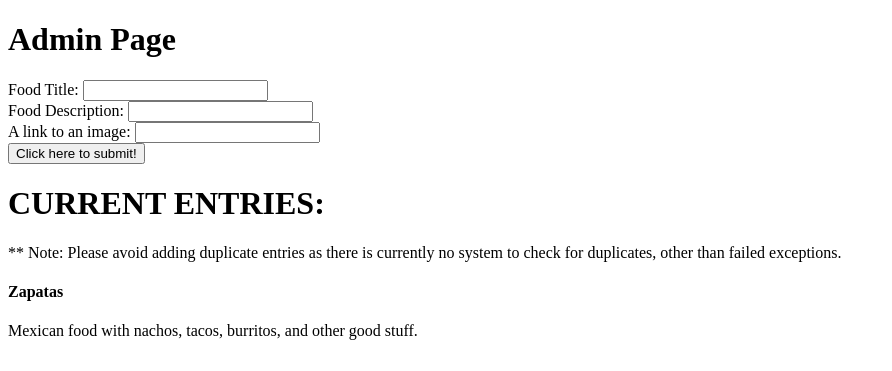
After one commit to im-hungry-for-petrol/DIPPR, a Flask app: page /admin in a window 1280 px wide. The commit adds this page. Shown: the top 371 px of the page, without its empty margins (0-892 px from the left). Run offline with Flask 2, Linux system fonts and the light colour scheme; data comes from the database, SQL or seed files in the repository; both versions use the stored data as it was after the commit.

Commit message:
Added admin page

```diff
--- a/app.py
+++ b/app.py
@@ -95,6 +95,42 @@ def waiting_conclusion():
 def conclusion():
     return render_template('conclusion.html')
 
+class Admin(db.Model):
+    """
+    Model for administering the database
+    """
+    id = db.Column(db.Integer, primary_key=True)
+    food_title = db.Column(db.String(20), unique=True, nullable=False)
+    food_description = db.Column(db.Text, unique=True, nullable=False)
+    food_img_link = db.Column(db.String(100), unique=True, default="Food Image")
+
+    def __repr__(self):
+        return "Food title: " + self.food_title + "Food Description: " + self.food_description
+
+    def __init__(self, food_title, food_description, food_img_link):
+        self.food_title = food_title
+        self.food_description = food_description
+        self.food_img_link = food_img_link
+
+@app.route('/admin', methods=['GET', 'POST'])
+def admin():
+    """
+    Adding instances to the database
+    """
+    current_entries = Admin.query.all()
+
+    if request.method == 'POST':
+        food_title = request.form['title']
+        food_description = request.form['description']
+        food_link = request.form['img']
+
+        new_food_item = Admin(food_title, food_description, food_link)
+        db.session.add(new_food_item)
+        db.session.commit()
+
+        return render_template('admin.html', message="Successfully added.", current_entries=current_entries)
+    return render_template('admin.html', current_entries=current_entries)
+
 if __name__ == "__main__":
     db.create_all()
     socketio.run(app, debug=True)
--- a/planning.txt
+++ b/planning.txt
@@ -29,6 +29,11 @@ LANGUAGES
 # CONCLUSION PAGE
 [] "And the choice food is..." <choice_food>
 [] "Go back to Homepage"
+
+# ADMIN PAGE
+[*] Adding new entries
+[*] Viewing previous entries
+[] Updating previous entries
 =====================================================
 FUNCTIONALITY
 {more research needed}
--- /dev/null
+++ b/templates/admin.html
@@ -0,0 +1,32 @@
+<!DOCTYPE html>
+<html>
+  <head>
+    <title> ADMIN </title>
+  </head>
+  <body>
+    <h1> Admin Page </h1>
+
+    <form method="POST">
+      Food Title: <input type="text" name="title" id="title">
+      <br>
+      Food Description: <input type="text" name="description" id="description">
+      <br>
+      A link to an image: <input type="text" name="img" id="img">
+      <br>
+      <input type="submit" value="Click here to submit!">
+    </form>
+
+    <p> {{ message }} </p>
+
+    <h1> CURRENT ENTRIES: </h1>
+    <p> ** Note: Please avoid adding duplicate entries as there is currently no system to
+      check for duplicates, other than failed exceptions. </p>
+    {% for entry in current_entries %}
+      <h4> {{ entry.food_title }} </h4>
+      <p> {{ entry.food_description }} </p>
+      <br>
+      <img src="{{ entry.food_img_link }}" alt="Food picture">
+      <hr>
+    {% endfor %}
+  </body>
+</html>
```
Also changed, not shown: templates/lobby.html (+9 -1 lines), dippr.db.
